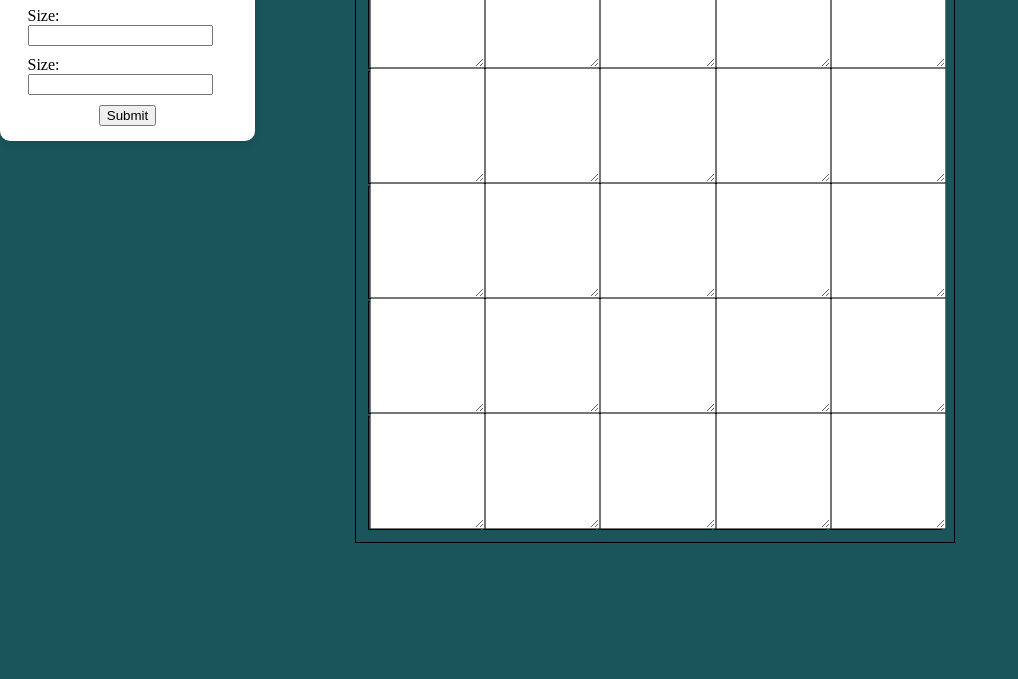
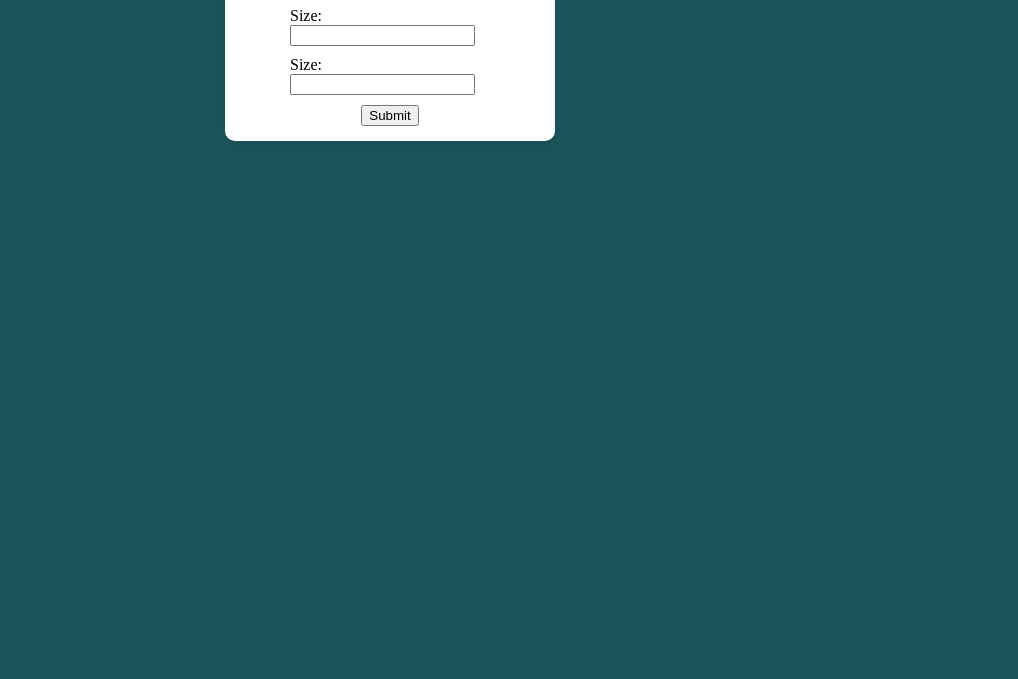
Before and after one commit to cystrainseymour/kakuro, a plain HTML site: page index.html in a window 1280 px wide. Shown: the part 175-854 px from the top of the page, without its empty margins (0-1018 px from the left). Drawn offline with Linux system fonts and the light colour scheme.

Commit message:
wrote constructBoard()

```diff
--- a/index.html
+++ b/index.html
@@ -35,68 +35,6 @@
 			<input type="submit" id="submit" required />
 		</form>
 		<div id="board_cont">
-			<table id="board">
-				<tr>
-					<td><textarea maxlength="1" onkeyup="checkInput(this)"></textarea>
-					</td>
-					<td><textarea></textarea>
-					</td>
-					<td><textarea></textarea>
-					</td>
-					<td><textarea></textarea>
-					</td>
-					<td><textarea></textarea>
-					</td>
-				</tr>
-				<tr>
-					<td><textarea></textarea>
-					</td>
-					<td><textarea></textarea>
-					</td>
-					<td><textarea></textarea>
-					</td>
-					<td><textarea></textarea>
-					</td>
-					<td><textarea></textarea>
-					</td>
-				</tr>
-				<tr>
-					<td><textarea></textarea>
-					</td>
-					<td><textarea></textarea>
-					</td>
-					<td><textarea></textarea>
-					</td>
-					<td><textarea></textarea>
-					</td>
-					<td><textarea></textarea>
-					</td>
-				</tr>
-				<tr>
-					<td><textarea></textarea>
-					</td>
-					<td><textarea></textarea>
-					</td>
-					<td><textarea></textarea>
-					</td>
-					<td><textarea></textarea>
-					</td>
-					<td><textarea></textarea>
-					</td>
-				</tr>
-				<tr>
-					<td><textarea></textarea>
-					</td>
-					<td><textarea></textarea>
-					</td>
-					<td><textarea></textarea>
-					</td>
-					<td><textarea></textarea>
-					</td>
-					<td><textarea></textarea>
-					</td>
-				</tr>
-			</table>
 		</div>
 	<div id="blank"></div>
 	</div>
--- a/kakuro.js
+++ b/kakuro.js
@@ -1,61 +1,4 @@
-/*function makeBoard(base, height, width, difficulty){
-	const rows=[];
-	for(let i=0; i<height; i+=1){
-		rows[i]=[];
-		preventBigBlocksRow(base, rows, i);
-	}
-	for(let i=0; i<width; i+=1){
-		preventBigBlocksCol(base, rows, i);
-	}
-}
-
-function preventBigBlocksRow(base, rows, r){
-	let width=rows[0].length;
-	let cur=0;
-	while(width-cur >= base){
-		cur += Math.random()*base;
-		rows[r][cur]=[-1,-1];
-	}
-}
-
-function preventBigBlocksCol(base, rows, c){
-	let height=rows.length;
-	let cur=0;
-	while(height-cur >= base){
-		cur += Math.random()*base;
-		rows[cur][c]=[-1,-1];
-	}
-}
-
-function makeRandom(row, left, right, base){
-	let max=
-}
-
-function shuffle(array) {
-  let cur = array.length;
-
-  // While there remain elements to shuffle...
-  while (cur != 0) {
-    let r = Math.floor(Math.random() * cur);
-    cur--;
-
-    [array[cur], array[r]] = [
-      array[r], array[cur]];
-  }
-}
-
-function getNFromAToB(nums, n, a, b){
-
-	let c=0;
-	for(let i=a; i<=b && c<n; i++){
-		if(Math.floor(Math.random())){
-			nums.append(i);
-			c++;
-		}
-	}
-}*/
-
-function constructBoard(event){
+=function constructBoard(event){
 	let height=event.target.height.value;
 	let width=event.target.width.value;
 	document.getElementById("board").remove();
```
